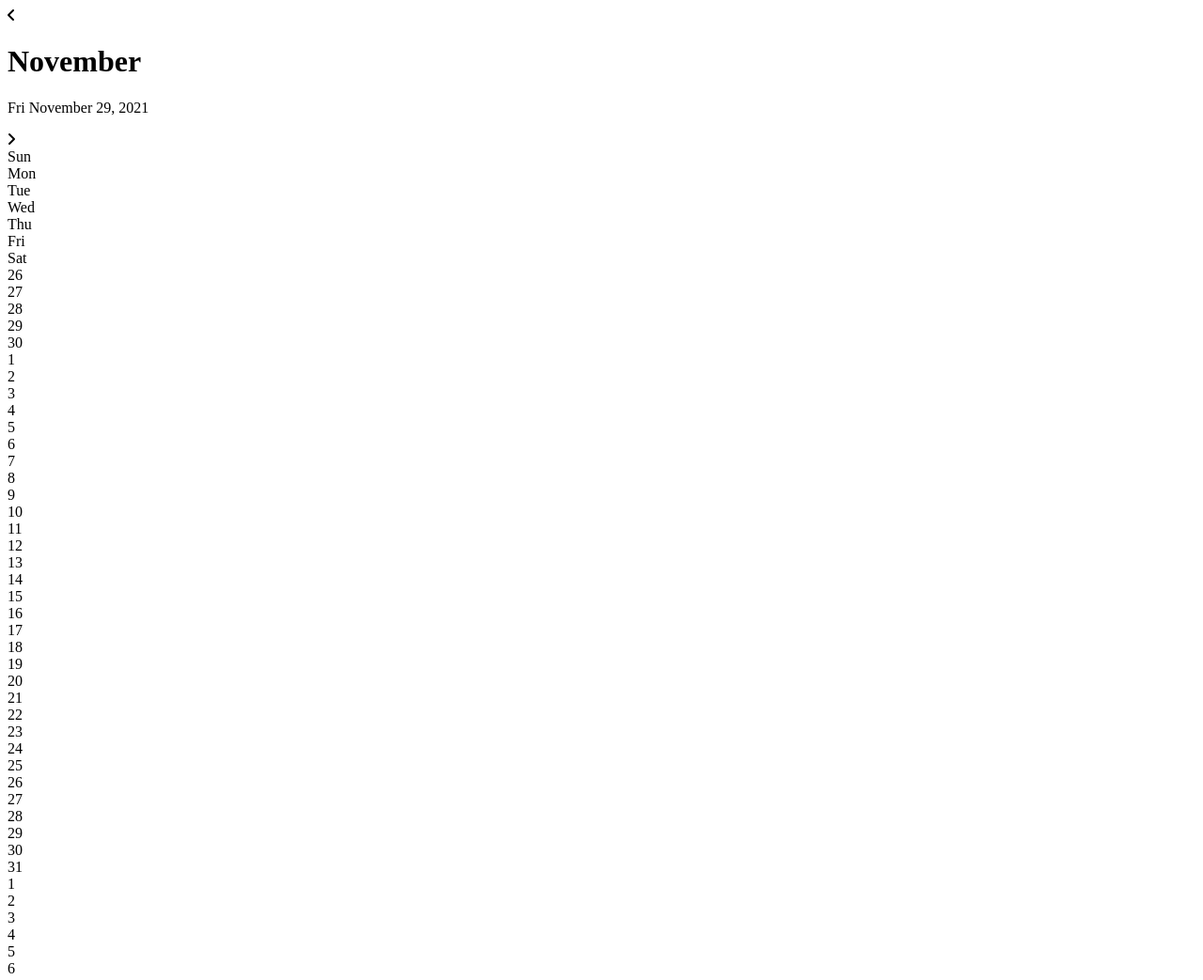
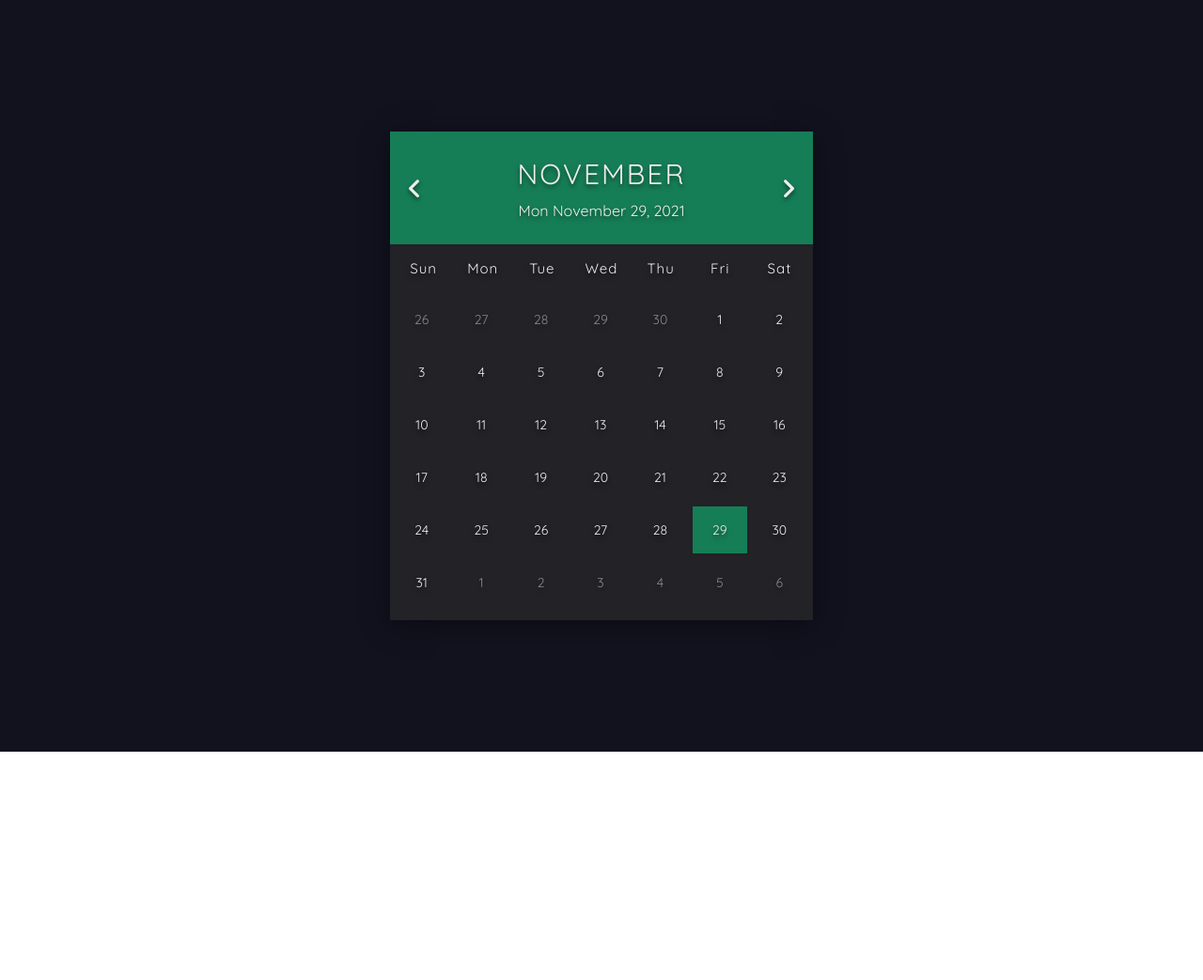
Before and after one commit to ZackDavis97/BasicCalender, a plain HTML site: page index.html in a window 1280 px wide. Shown: the whole page at 94% size. After the commit the page ends 800 px from the top, so only its background shows below. Drawn offline with Linux system fonts and the light colour scheme.

Commit message:
css created

```diff
--- a/index.html
+++ b/index.html
@@ -4,20 +4,21 @@
     <meta charset="UTF-8">
     <meta http-equiv="X-UA-Compatible" content="IE=edge">
     <meta name="viewport" content="width=device-width, initial-scale=1.0">
-    <title>Calender</title>
+    <title>Calendar</title>
     <link rel="stylesheet" href="style.css">
     <link rel="stylesheet" href="https://cdnjs.cloudflare.com/ajax/libs/font-awesome/6.0.0-beta3/css/all.min.css">
+    <link rel="stylesheet" href="https://fonts.googleapis.com/css2?family=Quicksand:wght@300;400;500;600;700&display=swap">
 </head>
 <body>
 
     <div class="container">
-        <div class="calender">
+        <div class="calendar">
             <div class="month">
                 <i class="fas fa-angle-left
                 prev"></i>
                 <div class="date">
                     <h1>November</h1>
-                    <p>Fri November 29, 2021</p>
+                    <p>Mon November 29, 2021</p>
                 </div>
                 <i class="fas fa-angle-right next"></i>
             </div>
@@ -64,7 +65,7 @@
                 <div>26</div>
                 <div>27</div>
                 <div>28</div>
-                <div>29</div>
+                <div class="today">29</div>
                 <div>30</div>
                 <div>31</div>
                 <div class="next-date">1</div>
--- a/style.css
+++ b/style.css
@@ -0,0 +1,108 @@
+* {
+    margin: 0;
+    padding: 0;
+    box-sizing: border-box;
+    font-family: "Quicksand", sans-serif;
+}
+
+html {
+    font-size: 62.5%;
+}
+
+.container {
+    height: 100vh;
+    width: 100%;
+    background-color: #12121f;
+    color: #eee;
+    display: flex;
+    justify-content: center;
+    align-items: center;
+}
+
+.calendar {
+    width: 45rem;
+    height: 52rem;
+    background-color: #222227;
+    box-shadow: 0 0.5rem 3rem rgba(0, 0, 0, 0.4);
+}
+
+.month {
+    width: 100%;
+    height: 12rem;
+    background-color: #167e56;
+    display: flex;
+    justify-content: space-between;
+    align-items: center;
+    padding: 0 2rem;
+    text-align: center;
+    text-shadow: 0 .3rem .5rem rgba(0, 0, 0, 0.5);
+}
+
+.month i {
+    font-size: 2.5rem;
+    cursor: pointer;
+}
+
+.month h1 {
+    font-size: 3rem;
+    font-weight: 400;
+    text-transform: uppercase;
+    letter-spacing: 0.2rem;
+    margin-bottom: 1rem;
+}
+
+.month p {
+    font-size: 1.6rem;
+}
+
+.weekdays {
+    width: 100%;
+    height: 5rem;
+    padding: 0 0.4rem;
+    display: flex;
+    align-items: center;
+}
+
+.weekdays div {
+    font-size: 1.5rem;
+    font-weight: 400;
+    letter-spacing: 0.1rem;
+    width: calc(44.2rem / 7);
+    display: flex;
+    justify-content: center;
+    align-items: center;
+    text-shadow: 0 0.3rem 0.5rem rgba(0, 0, 0, 0.5);
+}
+
+.days {
+    width: 100%;
+    display: flex;
+    flex-wrap: wrap;
+    padding: 0.2rem;
+}
+
+.days div {
+    font-size: 1.4rem;
+    margin: 0.3rem;
+    width: calc(40.2rem / 7);
+    height: 5rem;
+    display: flex;
+    justify-content: center;
+    align-items: center;
+    text-shadow: 0 0.3rem 0.5rem rgba(0, 0, 0, 0.5);
+    transition: background-color .2s;
+}
+
+.days div:hover:not(.today) {
+    background-color: #262626;
+    border: .2rem solid #777;
+    cursor: pointer;
+}
+
+.prev-date, .next-date {
+    opacity: 0.5;
+}
+
+.today {
+    background-color: #167e56;
+}
```
